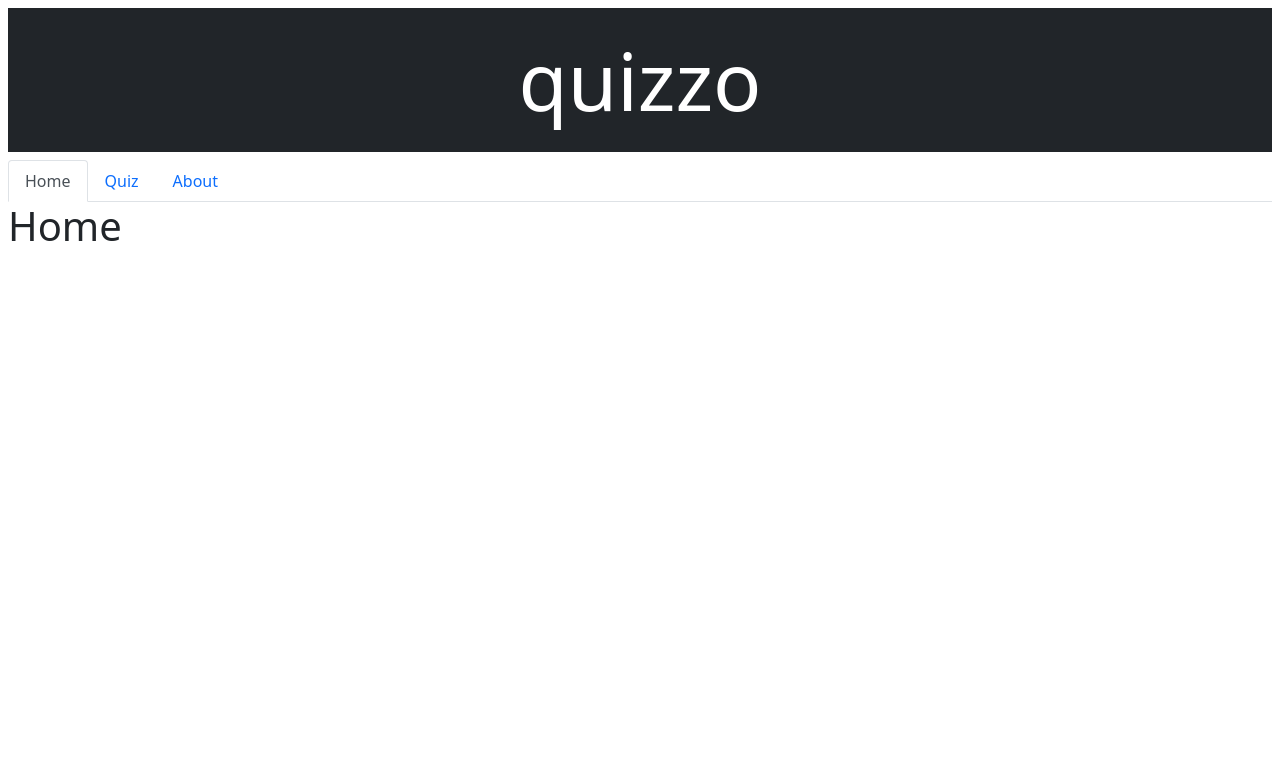
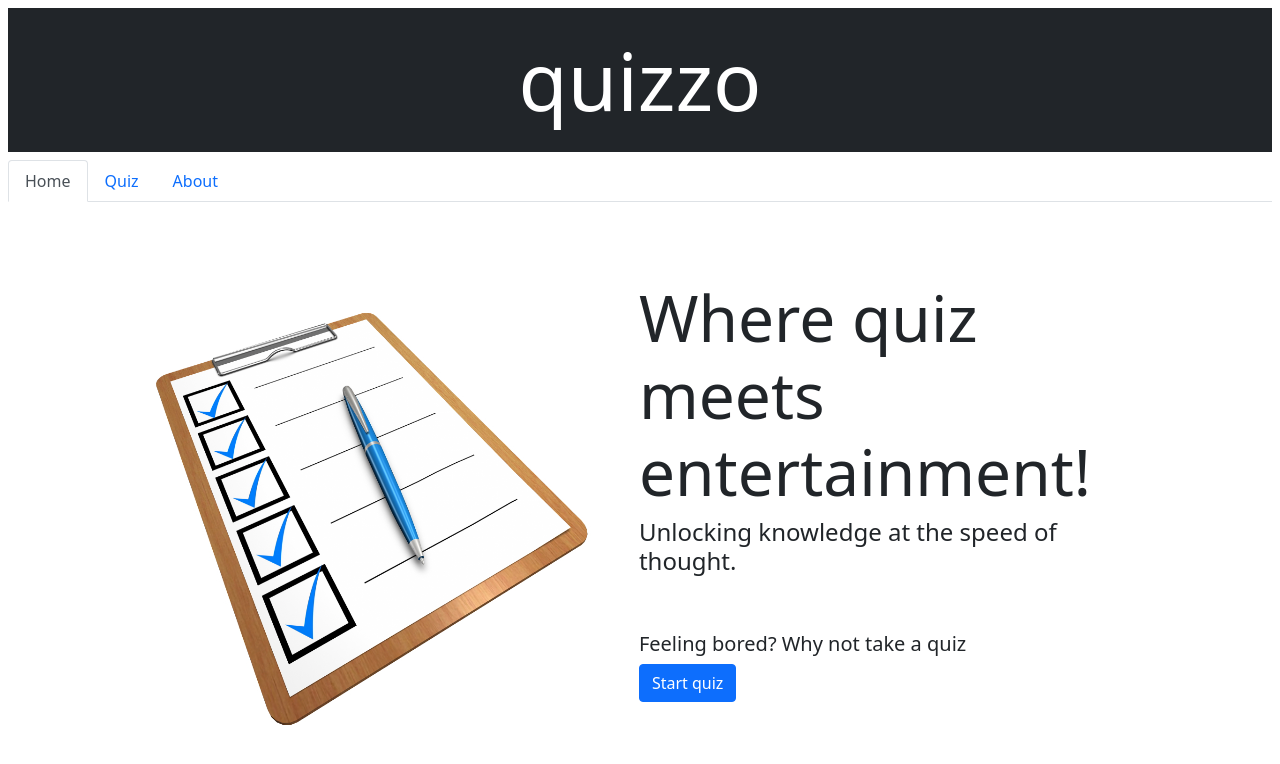
Before and after one commit to kunalvirmani98/quizzo, a React (Create React App) app: page / in a window 1280 px wide. Shown: the top 764 px of the page. Built offline with nearby package versions, Linux system fonts and the light colour scheme.

Commit message:
made changes to homepage

```diff
--- a/src/App.css
+++ b/src/App.css
@@ -29,9 +29,11 @@
 .body-container {
   margin: 20px 300px;
   padding: 10px 20px;
+}
+
+.border-custom {
   border: 1px solid rgba(153, 152, 151, 0.5);
 }
-
 
 .App-header {
   background-color: #282c34;
--- a/src/home.js
+++ b/src/home.js
@@ -1,4 +1,5 @@
 import React from 'react';
+import logo from './questionnaire.jpg';
 
 class Home extends React.Component {
 
@@ -7,7 +8,22 @@ class Home extends React.Component {
     }
 
     render() {
-        return (<h1>Home</h1>)
+        return (
+            <div className="body-container">
+                <div className="d-flex justify-content-center">
+                    <img src={logo} style={{ width: "450px", height: "500px" }} alt="logo" />
+                    <div className="m-5">
+                        <h1 className="display-3"><strong>Where quiz meets entertainment!</strong></h1>
+                        <h4>Unlocking knowledge at the speed of thought.</h4>
+                        <br />
+                        <br />
+                        <h5>Feeling bored? Why not take a quiz</h5>
+                        <button class="btn btn-primary submit-btn flex-end" type="submit">Start quiz</button>
+                    </div>
+                </div>
+                <div></div>
+            </div>
+        );
     }
 }
 
--- a/src/quiz.js
+++ b/src/quiz.js
@@ -102,7 +102,7 @@ class Quiz extends React.Component {
         const queries = this.state.queries;
         return (
 
-            <div className="body-container">
+            <div className="body-container border-custom">
                 <div className="d-flex justify-content-between">
                     <div className="bg-secondary-custom text-center px-2 box-shadow-custom"><h2>Question {this.state.counter + 1} of 10</h2></div>
                     <div className="bg-secondary-custom text-center px-2 box-shadow-custom"><h2>00:12:23</h2></div>
```
Also changed, not shown: src/logo.jpg (added), src/questionnaire.jpg (added).
